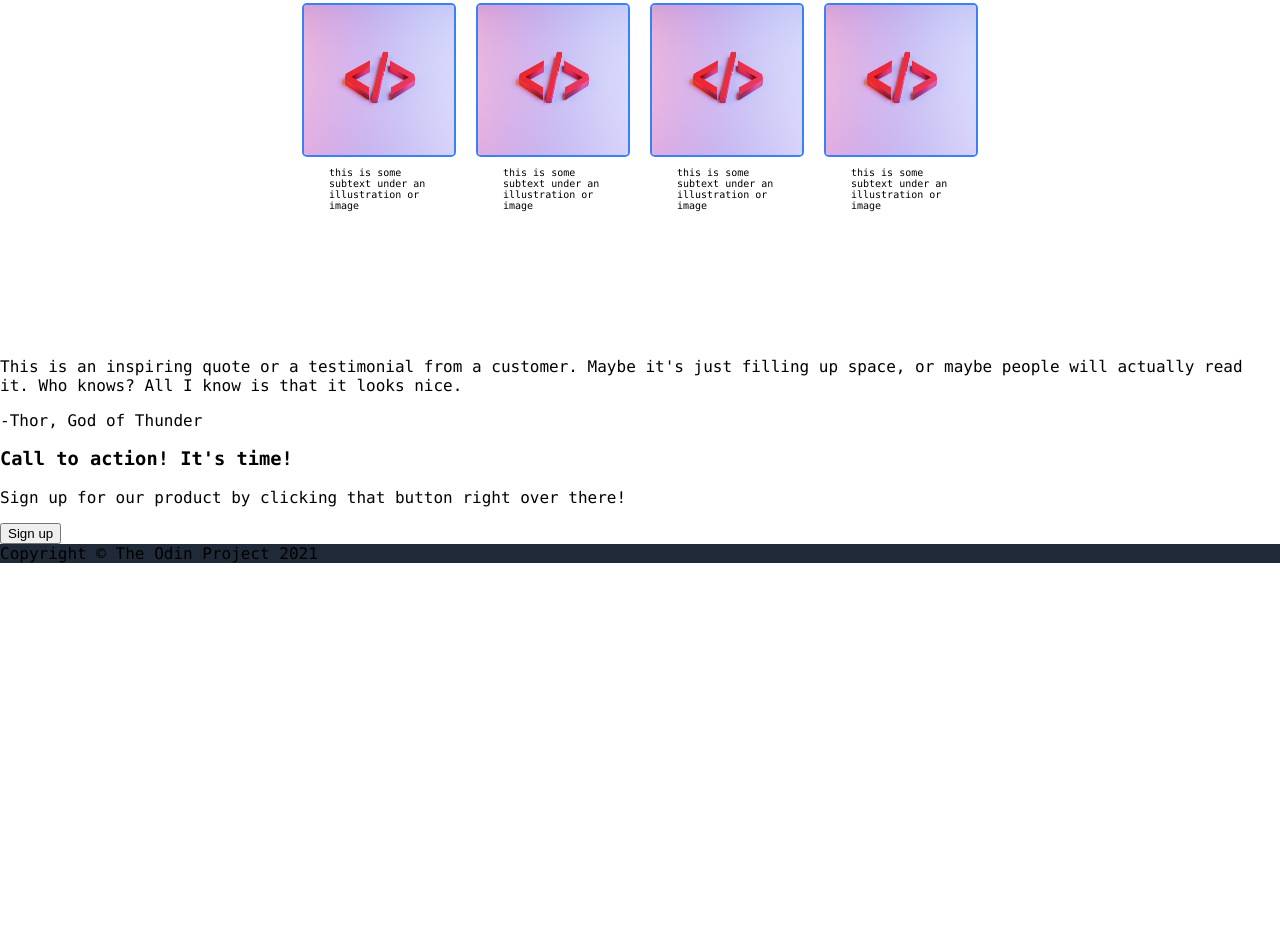
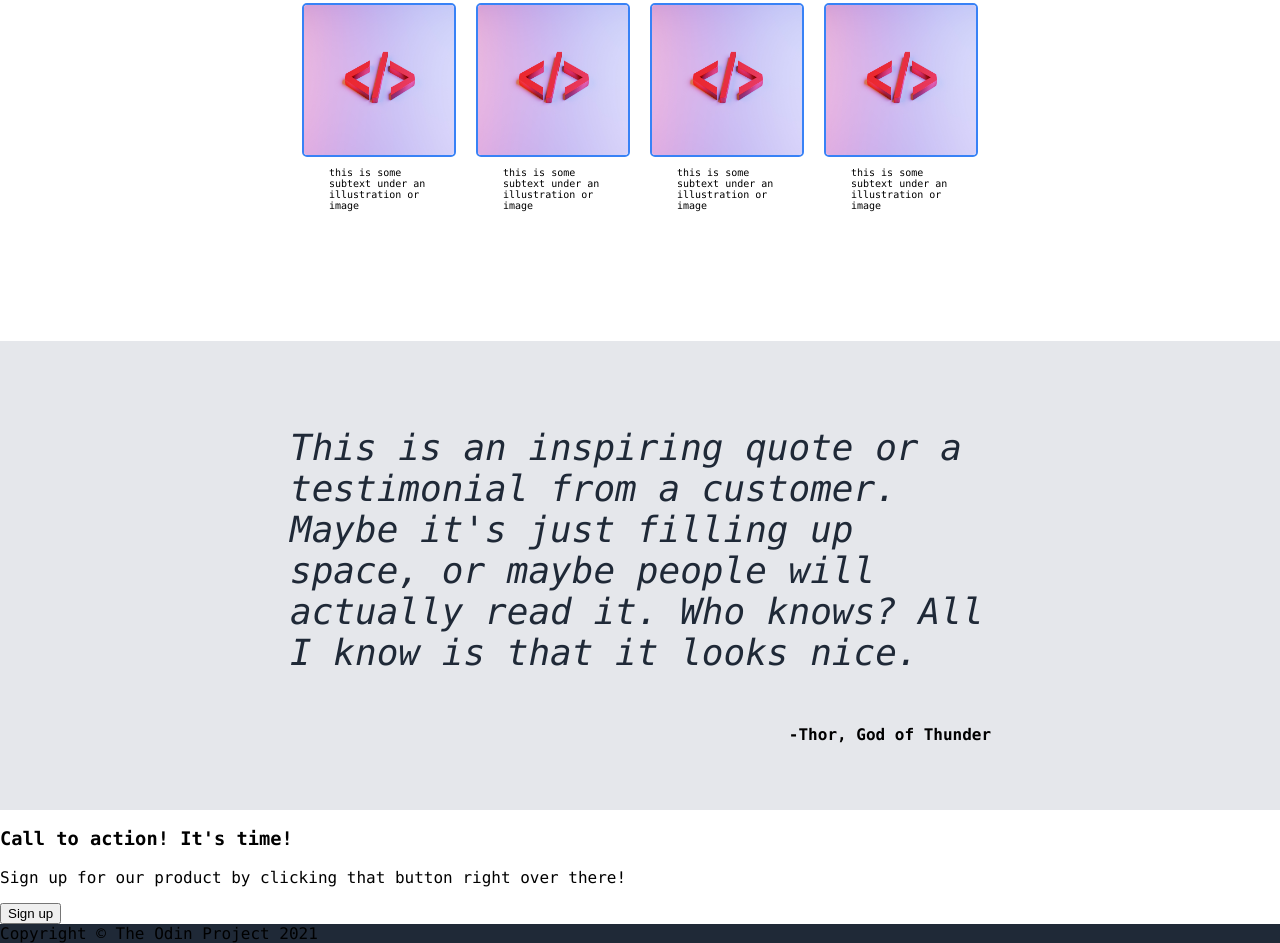
Before and after one commit to daniikhan23/landing-page, a plain HTML site: page index.html in a window 1280 px wide. Shown: the part 682-1625 px from the top of the page. Before the commit the page ends 1245 px from the top, so only its background shows below. Drawn offline with Linux system fonts and the light colour scheme.

Commit message:
Styled the testiomonial section

```diff
--- a/styling.css
+++ b/styling.css
@@ -147,3 +147,33 @@ li {
     width: 150px;
     height: 150px;
 }
+
+/* Quote Section */
+.quote-section {
+    display: flex;
+    flex-direction: column;
+    justify-content: center;
+    align-items: center;
+    background-color: #E5E7EB;
+    padding: 50px 0;
+}
+
+.quote {
+    width: 700px;
+    font-size: 36px;
+    font-weight: 100;
+    color: #1F2937;
+    word-wrap: break-word;
+    font-style: italic;
+}
+
+.author {
+    font-weight: 900;
+    margin-left: 500px;
+}
+
+/* Sign up Section*/
+
+
+
+/* Footer Section*/
```
Also changed, not shown: index.html (+5 -0 lines).
